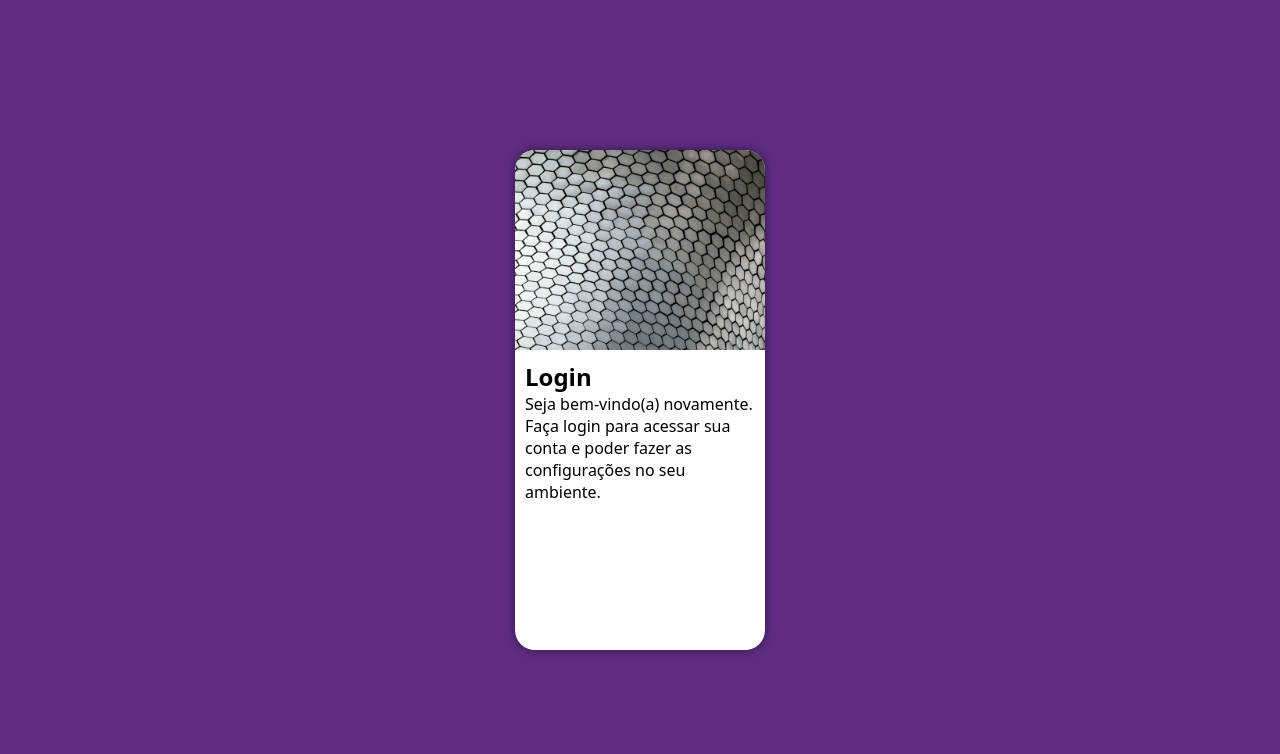
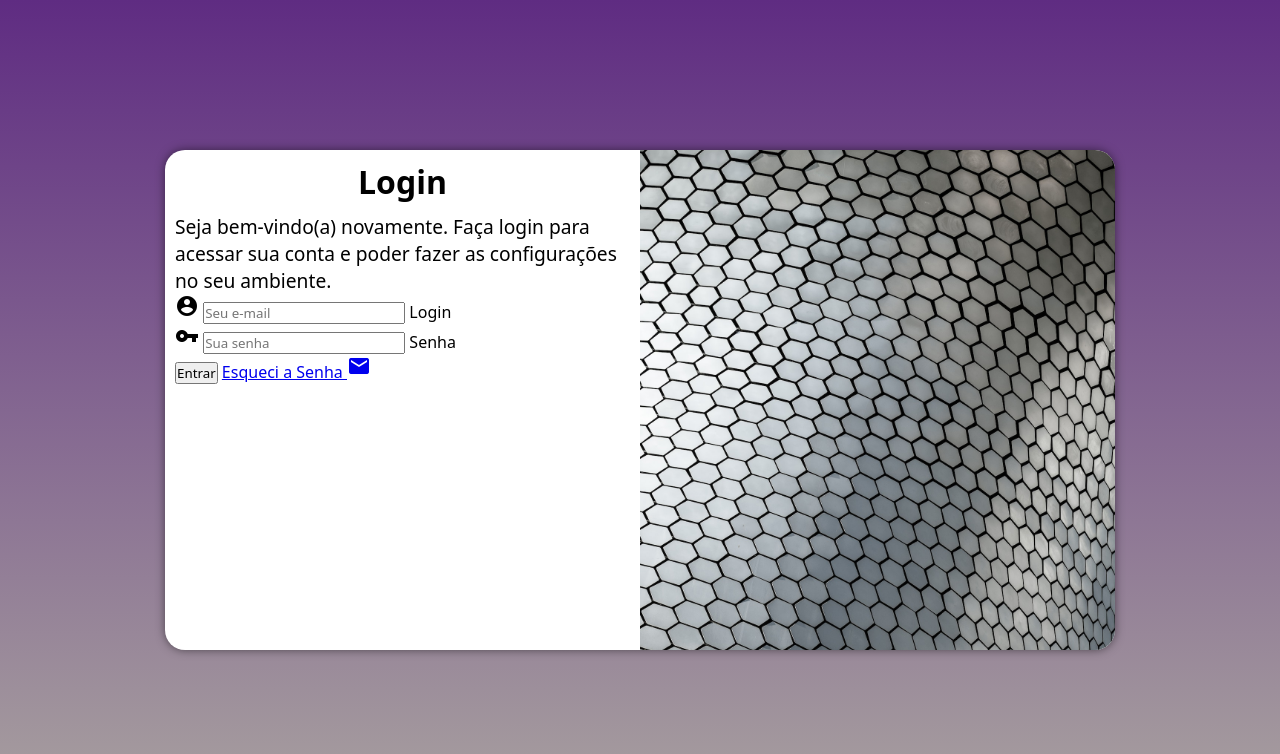
Before and after one commit to Leonardo-de-Castro/Projeto-Login, a plain HTML site: page index.html in a window 1280 px wide. Drawn offline with Linux system fonts and the light colour scheme.

Commit message:
adicionei o formulário

```diff
--- a/estilos/media.query.css
+++ b/estilos/media.query.css
@@ -21,7 +21,7 @@
     }
 }
 
-@media screen and (min-width: 992px) and (max-width: 1200px) {
+@media screen and (min-width: 992px) {
     body {
         background-image: linear-gradient(to top, rgb(167, 159, 159), #5f2c82);
     }
@@ -31,13 +31,21 @@
     }
 
     section#login > div#imagem {
-        float: left;
+        float: right;
         width: 50%;
         height: 100%;
     }
 
     section#login > div#formulario {
-        float: right;
+        float: left;
         width: 50%;
     }
+
+    div#formulario > h1 {
+        font-size: 2em;
+    }
+
+    div#formulario > p {
+        font-size: 1.2em;
+    }
 }
--- a/estilos/style.css
+++ b/estilos/style.css
@@ -31,6 +31,9 @@ section#login {
     height: 500px;
     border-radius: 20px;
     box-shadow: 0px 0px 10px rgba(0, 0, 0, 0.500);
+
+    transition: widht .3s, height .3s;
+    transition-timing-function: ease;
 }
 
 section#login > div#imagem {
@@ -46,3 +49,12 @@ section#login > div#formulario {
     display: block;
     padding: 10px;
 }
+
+div#formulario > h1 {
+    text-align: center;
+    margin-bottom: 10px;
+}
+
+div#formulario > p {
+    font-size: 0.8em;
+}
--- a/index.html
+++ b/index.html
@@ -5,6 +5,7 @@
     <meta http-equiv="X-UA-Compatible" content="IE=edge">
     <meta name="viewport" content="width=device-width, initial-scale=1.0">
     <title>Login</title>
+    <link href="https://fonts.googleapis.com/icon?family=Material+Icons" rel="stylesheet">
     <link rel="stylesheet" href="estilos/style.css">
     <link rel="stylesheet" href="estilos/media.query.css">
 </head>
@@ -17,8 +18,23 @@
             <div id="formulario">
                 <h1>Login</h1>
                 <p>Seja bem-vindo(a) novamente. Faça login para acessar sua conta e poder fazer as configurações no seu ambiente.</p>
-                <form action="login.php" method="post">
-
+                <form action="login.php" method="post" autocomplete="on">
+                    <div class="campo">
+                        <span class="material-icons">
+                            account_circle
+                            </span>
+                        <input type="email" name="login" id="ilogin" placeholder="Seu e-mail"  autocomplete="email" required maxlength="30">
+                        <label for="ilogin">Login</label>
+                    </div>
+                    <div class="campo">
+                        <span class="material-icons">
+                            vpn_key
+                            </span>
+                       <input type="password" name="senha" id="isenha" placeholder="Sua senha" autocomplete="current-password" required minlength="8" maxlength="20">
+                        <label for="isenha">Senha</label>
+                    </div>
+                    <input type="submit" value="Entrar">
+                    <a href="esqueci.html">Esqueci a Senha  <span class="material-icons">mail </span> </a>
                 </form>
             </div>
         </section>
```
